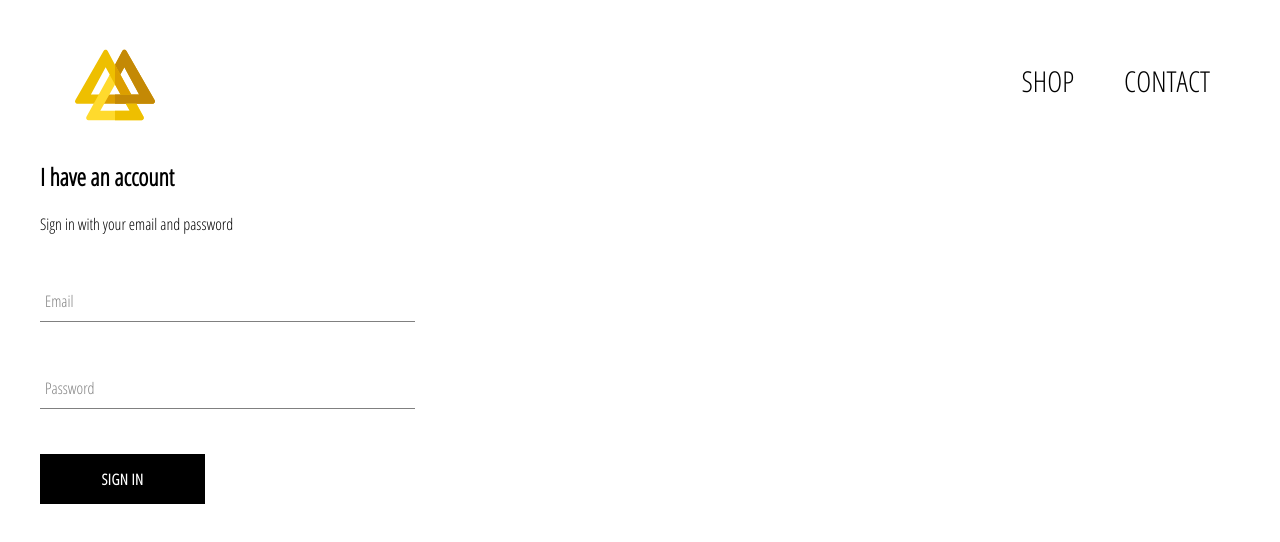
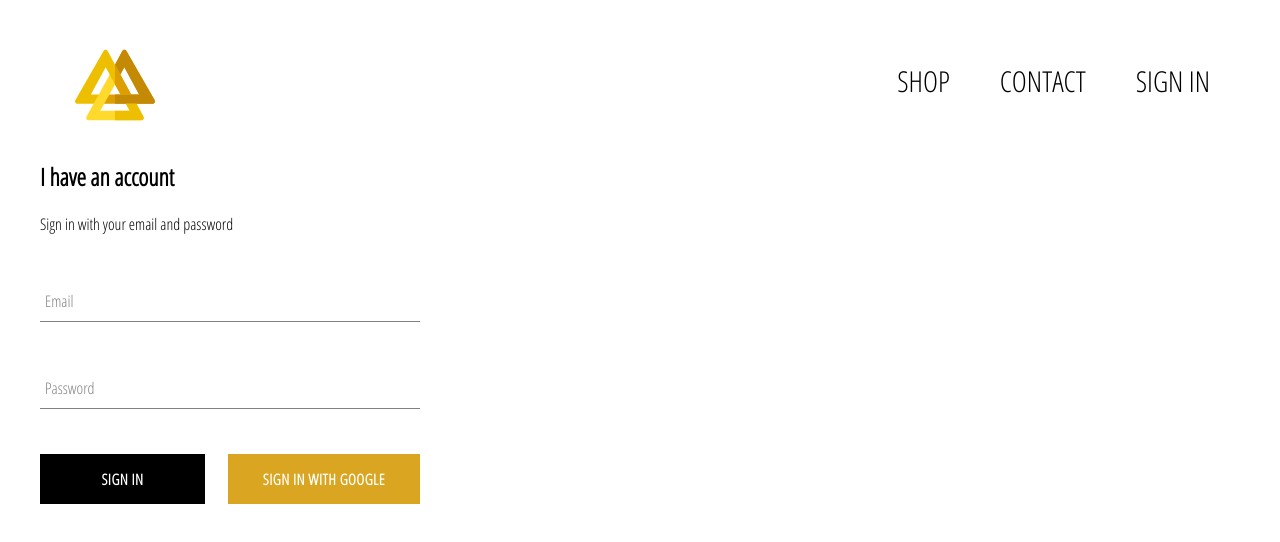
Before and after one commit to SantiBalay/e-commerce-store, a React (Create React App) app: page /signin in a window 1280 px wide. Shown: the top 542 px of the page. Built offline with nearby package versions, Linux system fonts and the light colour scheme; no server answers.

Commit message:
firebase andando

```diff
--- a/package.json
+++ b/package.json
@@ -3,9 +3,11 @@
   "version": "0.1.0",
   "private": true,
   "dependencies": {
+    "@firebase/app": "^0.5.4",
     "@testing-library/jest-dom": "^4.2.4",
     "@testing-library/react": "^9.4.0",
     "@testing-library/user-event": "^7.2.1",
+    "firebase": "^7.8.2",
     "node-sass": "^4.13.1",
     "react": "^16.12.0",
     "react-dom": "^16.12.0",
@@ -32,5 +34,6 @@
       "last 1 firefox version",
       "last 1 safari version"
     ]
-  }
+  },
+  "devDependencies": {}
 }
--- a/src/App.css
+++ b/src/App.css
@@ -7,3 +7,7 @@ a {
   text-decoration: none;
   color:black
 }
+
+* {
+  box-sizing: border-box;
+}
--- a/src/App.js
+++ b/src/App.js
@@ -1,19 +1,41 @@
-import React from 'react';
+import React, { Component } from 'react';
 import './App.css';
 
 import HomePage from './pages/HomePage/HomePage';
 import ShopPage from './pages/ShopPage/ShopPage';
 import SignIn from './pages/SignInPage/SignInPage';
 
+import { auth } from './firebase/firebase.utils'
+
 import { Route, Switch } from 'react-router-dom'
 import NavBar from './components/NavBar/NavBar';
 
-function App() {
+class App extends Component {
+
+  constructor() {
+    super()
+
+    this.state = {
+      currentUser: ''
+    }
+  }
+
+  unSubscribeFromAuth = ''
+
+  componentDidMount() {
+    auth.onAuthStateChanged(user => { // firebase escucha si que hubo un cambio en el state del user, (subscriber)
+      this.setState({ currentUser:user })
+    })
+  }
+
+  componentWillUnmount() {
+    this.unsubscribeFromAuth()
+  }
+
+  render() {
       return (
           <div>
-
-      <NavBar/>
-
+            <NavBar currentUser={this.state.currentUser}/>
 
             <Switch>
               <Route exact path='/' component={HomePage}/>
@@ -24,5 +46,6 @@ function App() {
           </div>
         );
     }
+}
 
 export default App;
--- a/src/components/FormButton/FormButton.jsx
+++ b/src/components/FormButton/FormButton.jsx
@@ -2,9 +2,9 @@ import React from 'react';
 
 import './FormButton.scss'
 
-const FormButton = ({valor, ...otherProps}) => {
+const FormButton = ({valor, isGoogleSignIn, ...otherProps}) => {
     return (
-        <button className='form-button' {...otherProps}>
+        <button className={`form-button ${isGoogleSignIn ? 'google' : ''}`} {...otherProps}>
             {valor}
         </button>
     );
--- a/src/components/FormButton/FormButton.scss
+++ b/src/components/FormButton/FormButton.scss
@@ -14,9 +14,22 @@
     border: none;
     cursor: pointer;
 
+
+
     &:hover {
       background-color: white;
       color: black;
       border: 1px solid black;
     }
+
+    &.google {
+      background-color: #DAA520;
+
+      &:hover {
+        background-color: white;
+        color: black;
+        border: 1px solid black;
+      }
+
+    }
   }
--- a/src/components/Menu-Item/MenuItem.jsx
+++ b/src/components/Menu-Item/MenuItem.jsx
@@ -15,7 +15,7 @@ const MenuItem = ({title,imageUrl,size, history,linkUrl,match}) => {
 
             <div className="content">
                 <h1 className="title"> {title.toUpperCase()} </h1>
-                <span className="subtitle"> COMPRAR AHORA</span>
+                <span className="subtitle"> SHOP NOW</span>
             </div>
         </div>
     );
--- a/src/components/NavBar/NavBar.jsx
+++ b/src/components/NavBar/NavBar.jsx
@@ -1,11 +1,13 @@
 import React from 'react';
 import {Link} from 'react-router-dom'
+
+import {auth} from '../../firebase/firebase.utils'
 
 import { ReactComponent as HomeLogo} from '../../data/home.svg'
 
 import './NavBar.scss'
 
-const NavBar = () => {
+const NavBar = ({currentUser}) => {
     return (
         <div className="nav">
             <Link className='home-container' to='/'>
@@ -15,6 +17,13 @@ const NavBar = () => {
             <div className="options">
                 <Link className="option" to="/shop"> SHOP </Link>
                 <Link className="option" to="/contact"> CONTACT </Link>
+
+                { (currentUser) ?
+                    <div className="option" onClick={ () => auth.signOut()}> SIGN OUT </div>
+                :
+                <Link className="option" to="/signin"> SIGN IN </Link>
+                }
+
             </div>
         </div>
     );
--- a/src/components/NavBar/NavBar.scss
+++ b/src/components/NavBar/NavBar.scss
@@ -23,6 +23,7 @@
 
       .option {
         padding: 10px 25px;
+        cursor: pointer;
       }
     }
   }
--- a/src/components/SignIn/SignIn.jsx
+++ b/src/components/SignIn/SignIn.jsx
@@ -3,6 +3,8 @@ import FormInput from '../FormInput/FormInput';
 
 import './SignIn.scss'
 import FormButton from '../FormButton/FormButton';
+
+import { signInWithGoogle } from '../../firebase/firebase.utils'
 
 
 class SignIn extends Component {
@@ -44,9 +46,18 @@ class SignIn extends Component {
                     <FormInput
                         type="password" name="password" value={this.state.password} required onChange={this.handleChange} label="Password"
                     />
-                    <FormButton
-                        type="submit" value="Submit" valor="Sign In"
-                    />
+
+                    <div className="buttons">
+                        <FormButton
+                            type="submit" value="Submit" valor="Sign In"
+                        />
+
+                        <FormButton
+                            isGoogleSignIn={true} onClick={signInWithGoogle} type="submit" value="Submit" valor="Sign in with Google"
+                        />
+                    </div>
+
+
                 </form>
 
             </div>
--- a/src/components/SignIn/SignIn.scss
+++ b/src/components/SignIn/SignIn.scss
@@ -1,9 +1,16 @@
 .sign-in {
-    width: 30%;
+    width: 380px;
     display:flex;
     flex-direction: column;
+
+
+    .title {
+        margin: 10px 0;
+    }
+
+    .buttons {
+        display: flex;
+        justify-content: space-between;
 }
 
-.title {
-    margin: 10px 0;
 }
--- /dev/null
+++ b/src/firebase/firebase.utils.js
@@ -0,0 +1,27 @@
+import firebase from 'firebase/app'
+
+import 'firebase/firestore'
+import 'firebase/auth'
+
+const config = {
+    apiKey: "AIzaSyAn8UXHokhd-bfE3VrRb9d8tSkm8wKOvyM",
+    authDomain: "e-commerce-nord.firebaseapp.com",
+    databaseURL: "https://e-commerce-nord.firebaseio.com",
+    projectId: "e-commerce-nord",
+    storageBucket: "e-commerce-nord.appspot.com",
+    messagingSenderId: "863233879887",
+    appId: "1:863233879887:web:c3c5ba46655f5d401b5f3a",
+    measurementId: "G-57R4QR4M95"
+}
+
+firebase.initializeApp(config)
+
+export const auth = firebase.auth()
+export const firestore = firebase.firestore()
+
+const provider = new firebase.auth.GoogleAuthProvider()
+
+provider.setCustomParameters({prompt:'select_account'})
+export const signInWithGoogle = () => auth.signInWithPopup(provider)
+
+export default firebase
```
Also changed, not shown: 1 other file (tests, documents, lock files or other folders). Lines whose indentation alone changed are shown as unchanged.
